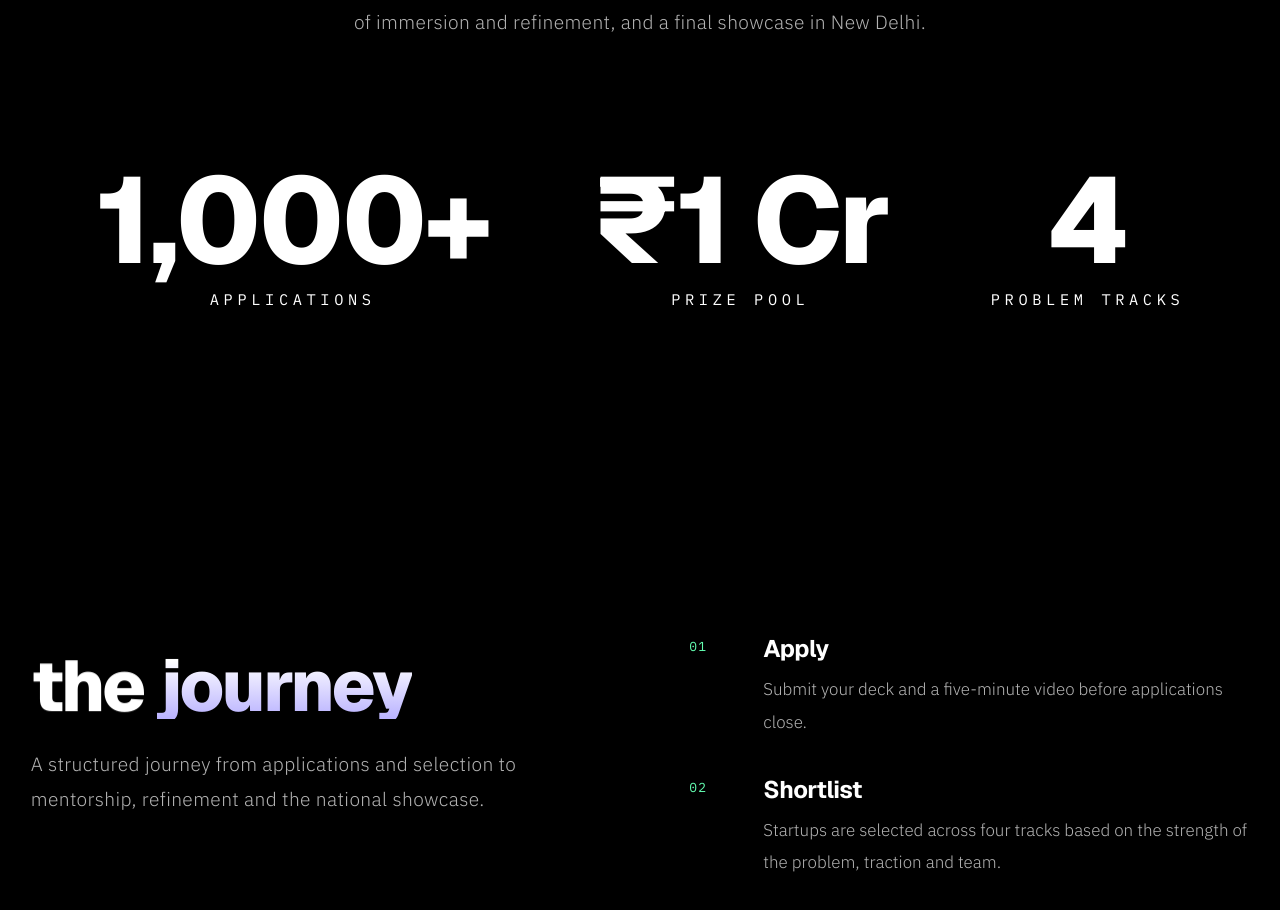
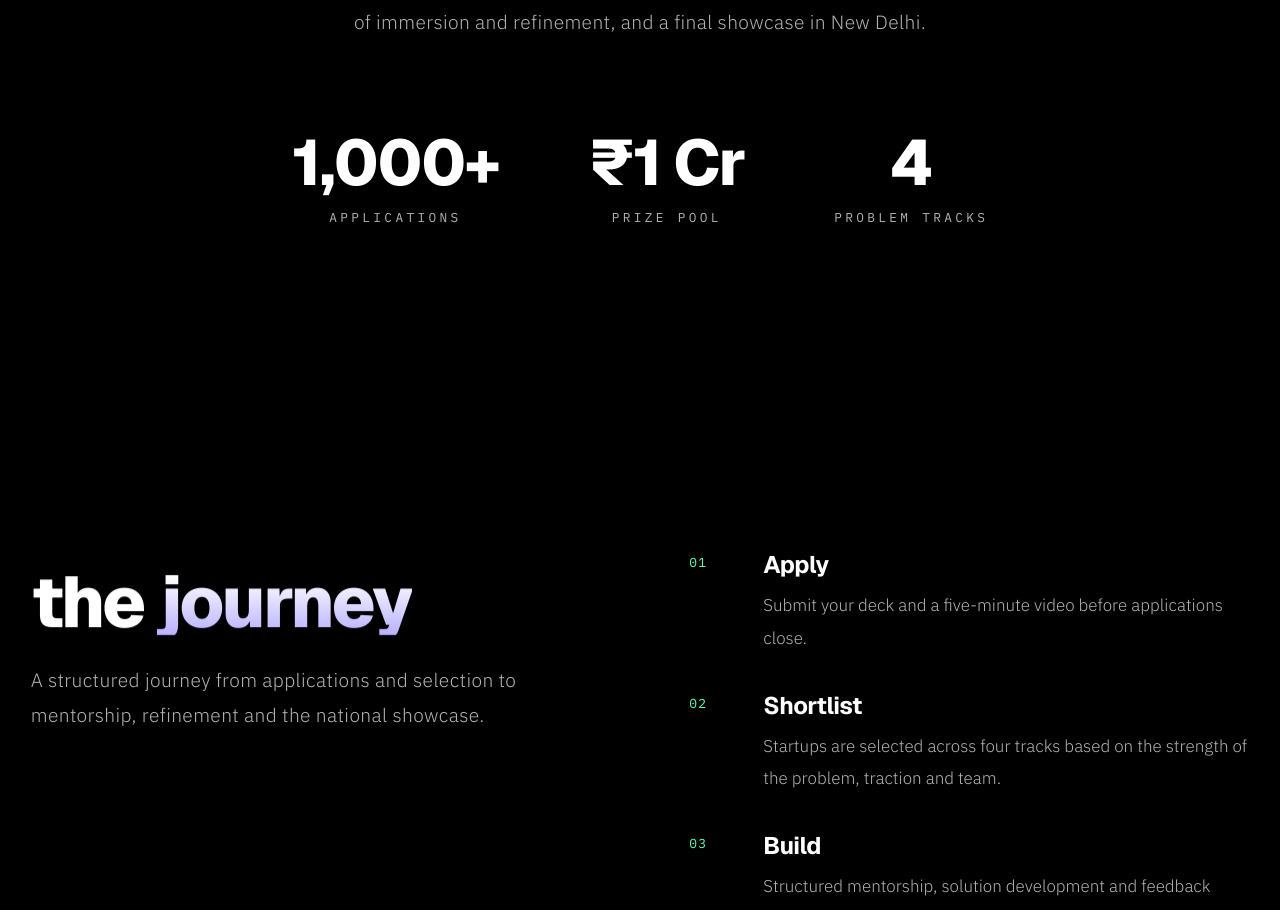
Before and after one commit to muskii-kush/GSC-Website, a Next.js app: page / in a window 1280 px wide. Shown: the part 3242-4152 px from the top of the page. Built offline with nearby package versions, Linux system fonts and the light colour scheme.

Commit message:
Balance challenge statement lines and scale down metrics

```diff
--- a/app/globals.css
+++ b/app/globals.css
@@ -224,8 +224,8 @@ h1, h2, h3, p { margin: 0; }
 .actions { display: flex; flex-wrap: wrap; justify-content: center; gap: 14px; margin-top: 60px; }
 
 .stats { display: flex; justify-content: center; gap: clamp(40px, 8vw, 125px); margin-top: clamp(100px, 12vw, 180px); }
-.stat-v { font-family: var(--f-display); font-weight: 800; font-size: clamp(72px, 9.5vw, 135px); line-height: 1.1; letter-spacing: -.03em; }
-.stat-l { font-family: var(--f-label); font-size: clamp(12px, 1.2vw, 16px); letter-spacing: .3em; text-transform: uppercase; }
+.stat-v { font-family: var(--f-display); font-weight: 800; font-size: clamp(44px, 5vw, 72px); line-height: 1.05; letter-spacing: -.03em; }
+.stat-l { font-family: var(--f-label); font-size: clamp(11px, 1vw, 13px); letter-spacing: .26em; text-transform: uppercase; color: var(--ink-70); margin-top: 12px; }
 
 /* ── Film ────────────────────────────────────────────────── */
 .s-film { padding: 40px 24px 160px; }
@@ -252,8 +252,9 @@ section[class^="s-"]:not(.s-hero):not(.s-film) { padding: 160px 24px; text-align
   font-family: var(--f-display); font-weight: 500;
   font-size: clamp(22px, 2.6vw, 36px); line-height: 1.3; letter-spacing: -.02em;
   max-width: 900px; margin: 60px auto 0; color: var(--ink-90);
+  text-wrap: balance;
 }
-.metrics { flex-wrap: wrap; margin-top: clamp(80px, 9vw, 130px); }
+.metrics { flex-wrap: wrap; margin-top: clamp(64px, 7vw, 100px); gap: clamp(40px, 7vw, 110px); text-align: center; }
 
 /* Gallery: two photos, equal size, captions on one baseline */
 .s-gallery { padding-top: 0 !important; }
```
